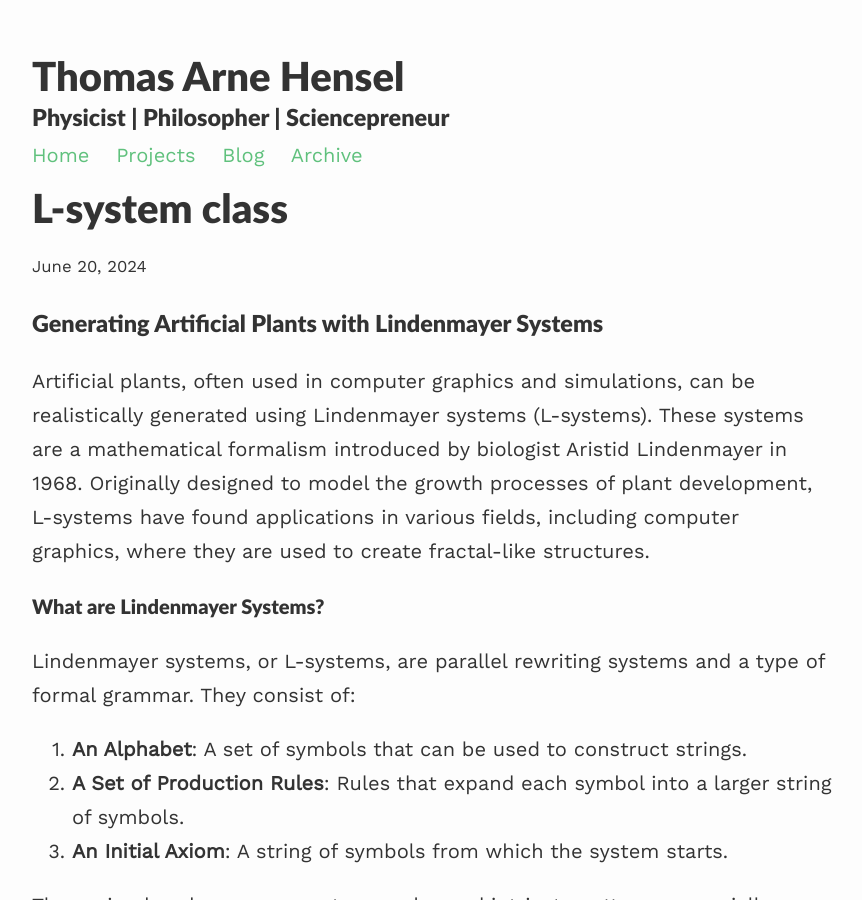
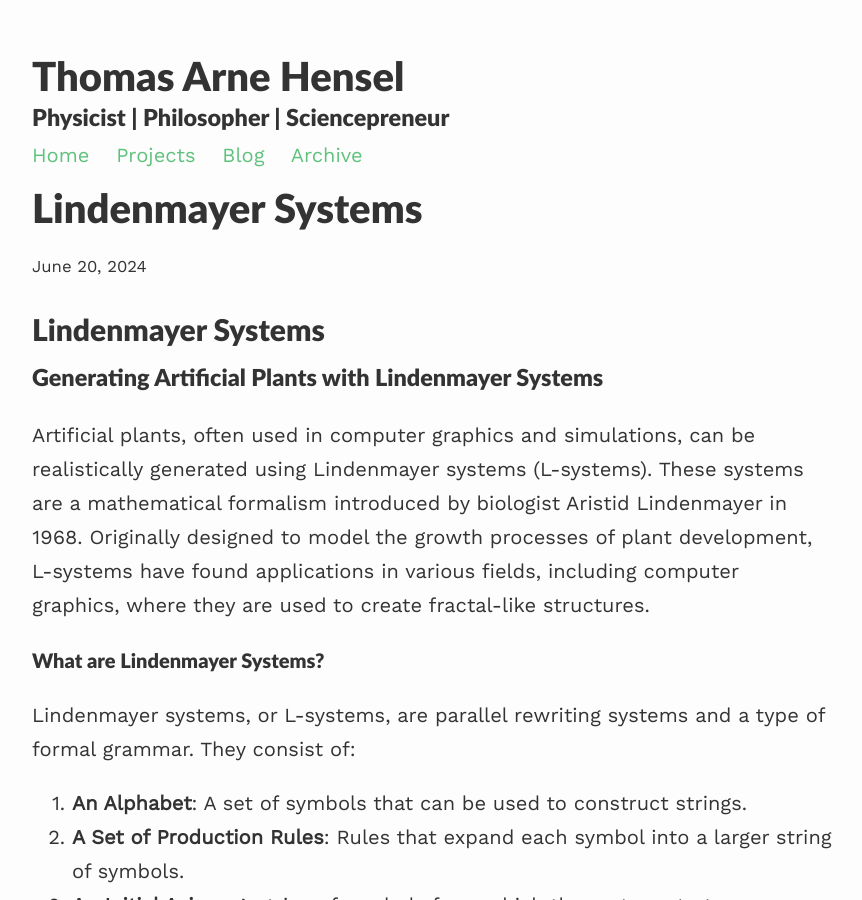
Before and after one commit to t-a-hensel/gradfolio, a Jekyll site: the page built from _posts/2024-06-20-L-systems.md, in a window 1280 px wide and 900 px high. Shown: the whole window, without its empty margins (208-1070 px from the left). Built offline with Jekyll 4.4.1, drawn with Linux system fonts in a browser that asks for light colours; nearby versions of some CDN libraries.

```diff
--- a/_posts/2024-06-20-L-systems.md
+++ b/_posts/2024-06-20-L-systems.md
@@ -1,7 +1,9 @@
 ---
 layout: post
-title: L-system class
+title: Lindenmayer Systems
 ---
+
+# Lindenmayer Systems
 
 ### Generating Artificial Plants with Lindenmayer Systems
 
```
Also changed, not shown: 1 other file.
